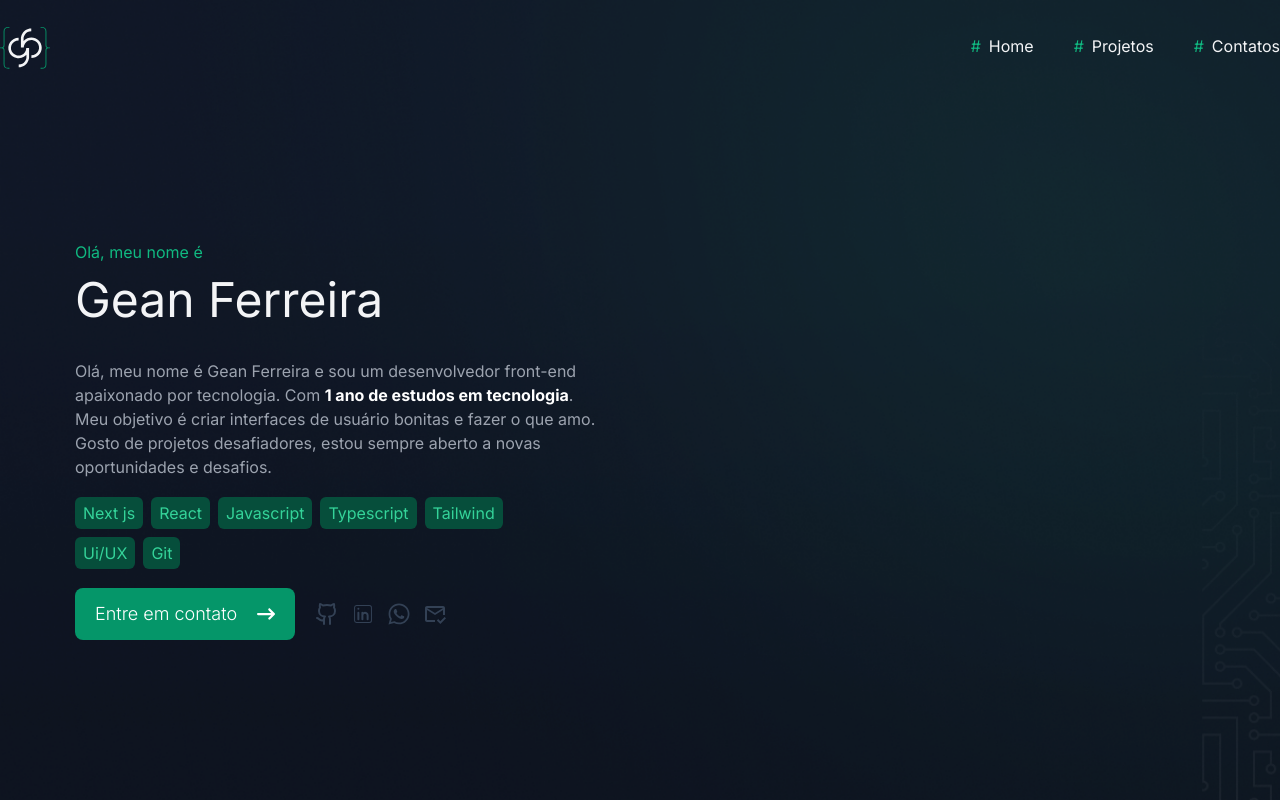
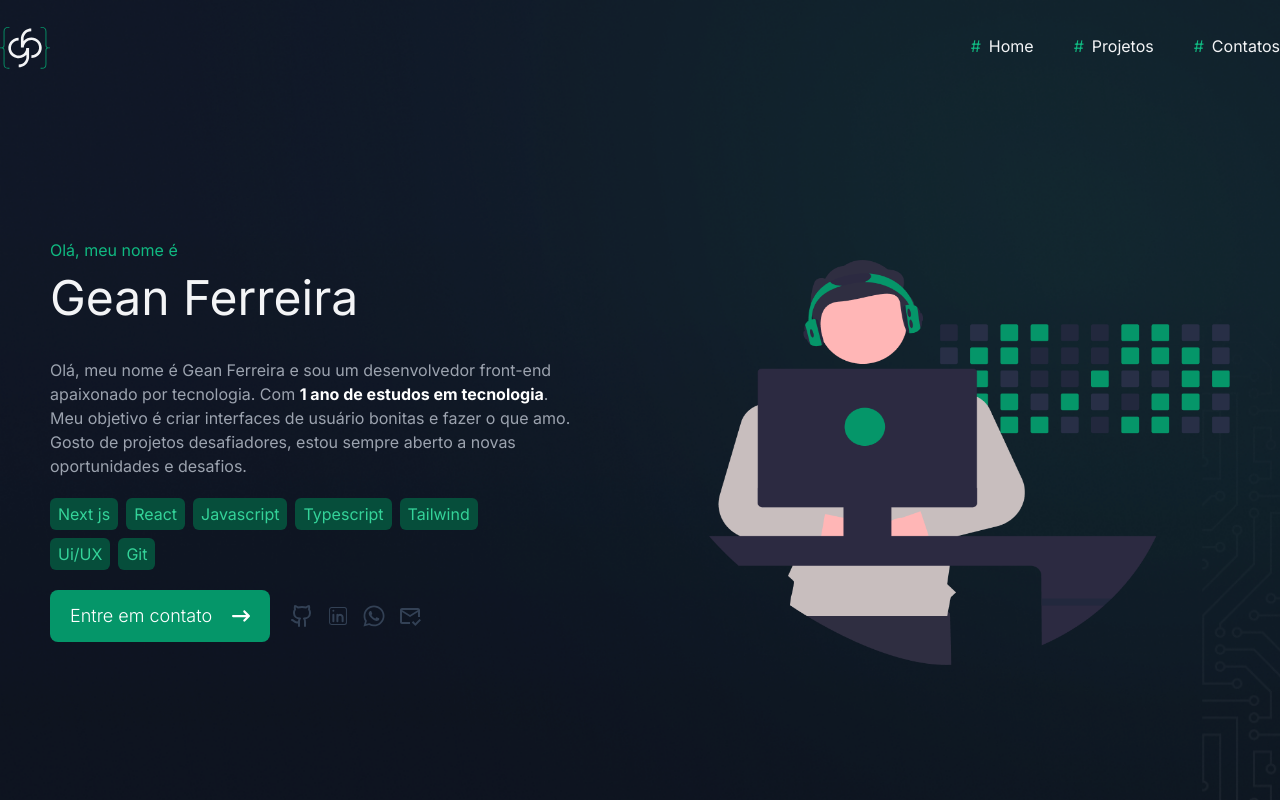
Before and after one commit to Dom-Garotom/Portifolio, a Next.js app: page / in a window 1280 px wide. Shown: the top 800 px of the page. Built offline with nearby package versions, Linux system fonts and the light colour scheme.

Commit message:
adding image and fix bugs

```diff
--- a/src/components/competence/title.tsx
+++ b/src/components/competence/title.tsx
@@ -6,8 +6,8 @@ interface TitleDefaultProps{
 function TitleDefault(prop:TitleDefaultProps) {
     return (
         <div className="flex items-start flex-col gap-5">
-            <span className="text-emerald-500 tracking-wider text-lg ">. . /{prop.subTitle}</span>
-            <h2 className="text-4xl font-medium">{prop.title}</h2>
+            <span className="text-emerald-500 tracking-wider text-base sm:text-lg ">. . /{prop.subTitle}</span>
+            <h2 className="text-3xl sm:text-4xl font-medium">{prop.title}</h2>
         </div>
     )
 }
--- a/src/components/hero/index.tsx
+++ b/src/components/hero/index.tsx
@@ -1,5 +1,5 @@
 import Image from "next/image";
-import Person from "../../../public/images/person.png";
+import Person from "../../../public/images/person-12.png";
 import ItenSkill from "./itenSkill";
 import ButtonCTA from "../ButtonCTA";
 import { LuGithub } from "react-icons/lu";
@@ -10,8 +10,13 @@ import { MdOutlineMarkEmailRead } from "react-icons/md";
 function HeroSection() {
     return (
         <section className="flex flex-col-reverse md:flex-row-reverse items-center justify-around pt-20 bg-hero-image bg-cover bg-no-repeat h-[100vh]">
-            <div className="w-full md:w-[450px]"></div>
-            <div className="flex flex-col h-auto md:h-[400px] justify-between items-start p-4 md:p-0">
+            <Image
+                className="aspect-auto hidden md:block md:w-[450px] lg:w-[550px] h-[450px]"
+                src={Person}
+                alt=""
+                width={550}
+            />
+            <div className="flex flex-col h-auto md:max-w-[400]  gap-5  justify-between items-start p-4 md:p-0">
                 <div>
                     <p className="text-emerald-500 font-mono text-base mb-3">Olá, meu nome é </p>
                     <h1 className="text-3xl md:text-5xl font-semi mb-4">Gean Ferreira</h1>
--- a/src/components/servicesSection/cardService.tsx
+++ b/src/components/servicesSection/cardService.tsx
@@ -6,8 +6,8 @@ interface CardServiceProp {
 function CardService({ title, content }: CardServiceProp) {
     return (
         <div className="flex flex-col w-full max-w-xl gap-3  border rounded-lg py-10 px-5 bg-transparent shadow-lg transition-transform transform hover:scale-105 hover:shadow-2xl border-gray-500">
-            <h2 className="text-2xl md:text-3xl font-semibold text-slate-100-800">{title}</h2>
-            <p className="text-base md:text-lg font-medium text-gray-500">{content}</p>
+            <h2 className="text-xl sm:text-2xl md:text-3xl font-semibold text-slate-100-800">{title}</h2>
+            <p className="text-xs sm:text-base md:text-lg font-medium text-gray-500">{content}</p>
         </div>
     );
 }
--- a/src/components/servicesSection/index.tsx
+++ b/src/components/servicesSection/index.tsx
@@ -14,7 +14,7 @@ function ServiceSection() {
             <div className="flex flex-col gap-20 justify-between">
                 <TitleDefault title="Como posso te ajudar ?" subTitle="Serviços" />
 
-                <div className="flex gap-4 w-[80vw] ">
+                <div className="flex flex-col px-10 md:flex-row gap-4 w-[80vw] ">
 
                     <CardService
                         title="Designer UX/UI"
```
Also changed, not shown: public/images/person-12.png (added).
